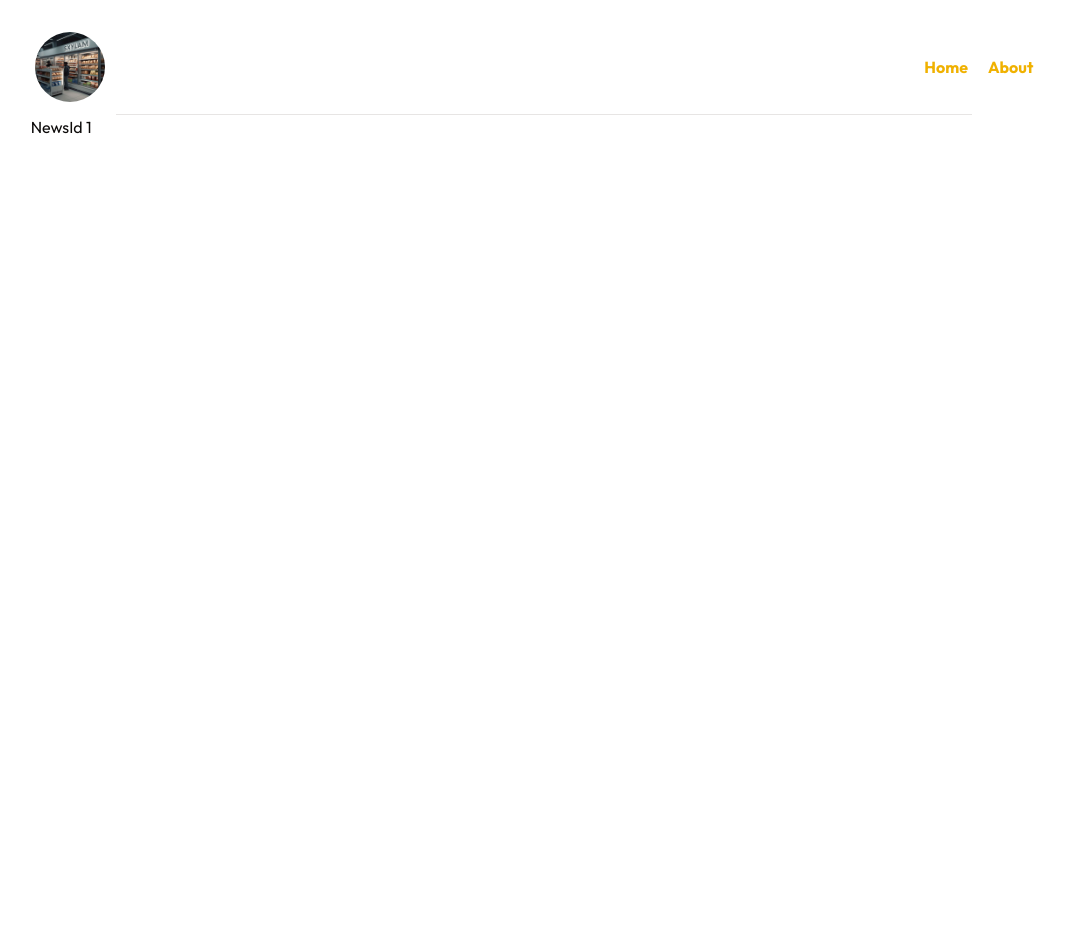
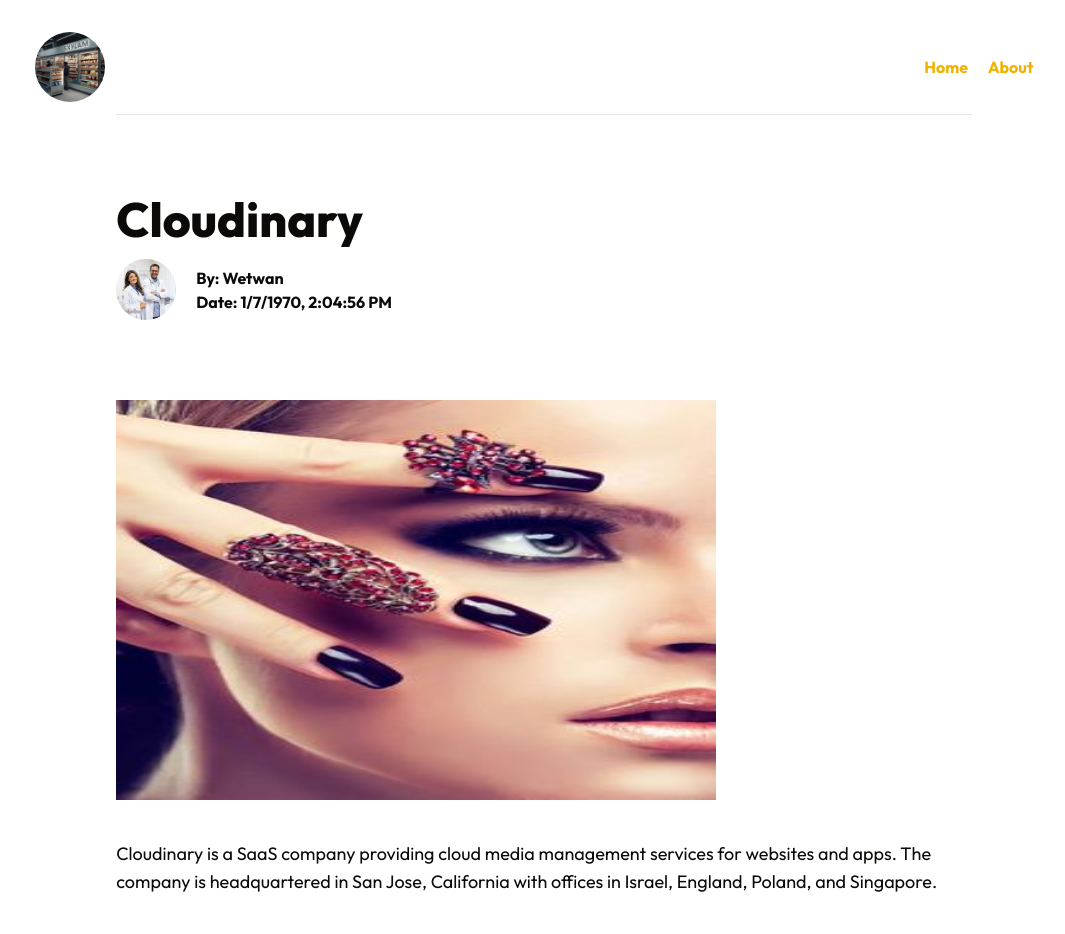
Before and after one commit to wetwan/news, a React (Vite) app: page /news/1 in a window 1280 px wide. Shown: the top 934 px of the page, without its empty margins (96-1161 px from the left). Before the commit the page ends 800 px from the top, so only its background shows below. Built offline with nearby package versions, Linux system fonts and the light colour scheme.

Commit message:
tag and author page completd

```diff
--- a/src/App.tsx
+++ b/src/App.tsx
@@ -2,6 +2,8 @@
 import Home from "./pages/Home";
 import NewsId from "./pages/NewsId";
 import Nav from "./components/nav";
+import Tag from "./pages/Tag";
+import Author from "./pages/Author";
 
 function App() {
   return (
@@ -11,6 +13,8 @@
         <Routes>
           <Route path="/" element={<Home />} />
           <Route path="/news/:id" element={<NewsId />} />
+          <Route path="/tag/:id" element={<Tag />} />
+          <Route path="/author/:id" element={<Author />} />
         </Routes>
       </Router>
     </div>
--- a/src/components/Category.tsx
+++ b/src/components/Category.tsx
@@ -1,4 +1,4 @@
-import { useNewsCreation } from "@/contest/newsContext";
+import { useNewsCreation } from "@/context/newsContext";
 import { useState } from "react";
 
 const Category = () => {
@@ -12,7 +12,9 @@
             key={i}
             onClick={() => setCat(item)}
             className={`border whitespace-nowrap px-5 py-2 capitalize rounded-xl cursor-pointer ${
-              item === cat ? "text-blue-400 font-bold border-blue-400" : "font-semibold"
+              item === cat
+                ? "text-blue-400 font-bold border-blue-400"
+                : "font-semibold"
             }`}
           >
             {item}
--- /dev/null
+++ b/src/components/News.tsx
@@ -0,0 +1,31 @@
+import { useNewsCreation } from "@/context/newsContext";
+import type { NewsType } from "@/types/types";
+import { Loader2Icon } from "lucide-react";
+
+import Item from "./OnNews";
+
+const News = () => {
+  const { news, loading } = useNewsCreation();
+
+  if (loading) {
+    return (
+      <div className="h-screen flex justify-center items-center">
+        <Loader2Icon
+          size="50"
+          className=" animate-spin duration-100 ease-in-out text-blue-600"
+        />
+      </div>
+    );
+  }
+  return (
+    <div className="mt-20 p-5">
+      <div className="grid lg:grid-cols-3 xl:grid-cols-4 sm:grid-cols-2 gap-4 items-center justify-between">
+        {news.map((item: NewsType) => (
+          <Item item={item} key={item.id} />
+        ))}
+      </div>
+    </div>
+  );
+};
+
+export default News;
--- /dev/null
+++ b/src/components/OnNews.tsx
@@ -0,0 +1,39 @@
+import type { NewsType } from "@/types/types";
+
+import { Link } from "react-router";
+
+interface ItemProp {
+  item: NewsType;
+}
+const Item = ({ item }: ItemProp) => {
+  return (
+    <div
+      key={item.id}
+      className="p-3 border overflow-hidden hover:scale-105 ease-in duration-500 hover:mx-1 rounded-xl hover:border-blue-300 "
+    >
+      <Link
+        to={`news/${item.id}`}
+        className="w-[300px] lg:w-[400px] h-[300px] overflow-hidden object-center items-center"
+      >
+        <img src={item.image} className=" object-cover w-full h-[300px]" />
+      </Link>
+      <div className="flex justify-between capitalize mt-3 items-start">
+        <div className=" flex flex-col">
+          <h2 className="text-2xl"> {item.title.slice(0, 10)}</h2>{" "}
+          <p className="font-medium">by: {item.by}</p>
+        </div>
+        <p className="px-2 py-1 rounded-md bg-blue-600 text-white border ">
+          {item.category}
+        </p>
+      </div>
+      <p className="mb-4">
+        {" "}
+        Date:{" "}
+        {item.time && new Date(item.time.seconds * 1000).toLocaleDateString()}
+      </p>
+      <h3 className="">{item.story.slice(0, 70)}....</h3>
+    </div>
+  );
+};
+
+export default Item;
--- a/src/contant/index.tsx
+++ b/src/constant/index.tsx
@@ -7,7 +7,7 @@
       "Cloudinary is a SaaS company providing cloud media management services for websites and apps. The company is headquartered in San Jose, California with offices in Israel, England, Poland, and Singapore.",
     title: "Cloudinary",
     by: "wetwan",
-    time: { seconds: 5678909876, nanoseconds: 45678987654 },
+    time: { seconds: 569096, nanoseconds: 45678987654 },
     category: "technology",
     id: "1",
     tag: ["technology", "Cloudinary"],
@@ -18,7 +18,7 @@
       "Cloudinary is a SaaS company providing cloud media management services for websites and apps. The company is headquartered in San Jose, California with offices in Israel, England, Poland, and Singapore.",
     title: "Cloudinary",
     by: "wetwan",
-    time: { seconds: 5678909876, nanoseconds: 45678987654 },
+    time: { seconds: 5679876, nanoseconds: 45678987654 },
     category: "sport",
     id: "2",
     tag: ["ronaldo", "nigeria", "club"],
@@ -29,9 +29,9 @@
       "Cloudinary is a SaaS company providing cloud media management services for websites and apps. The company is headquartered in San Jose, California with offices in Israel, England, Poland, and Singapore.",
     title: "Cloudinary",
     by: "wetwan",
-    time: { seconds: 5678909876, nanoseconds: 45678987654 },
+    time: { seconds: 56789876, nanoseconds: 45678987654 },
     category: "Entertainment",
-    id: "2",
+    id: "3",
     tag: ["Entertainment", "Cloudinary"],
     image: images.imgae4,
   },
--- a/src/contest/newsContext.tsx
+++ b/src/context/newsContext.tsx
@@ -1,7 +1,7 @@
 /* eslint-disable @typescript-eslint/no-explicit-any */
 /* eslint-disable react-refresh/only-export-components */
 
-import { Category, News } from "@/contant";
+import { Category, News } from "@/constant";
 import type { NewsType } from "@/types/types";
 import React, { createContext, useContext, useEffect, useState } from "react";
 
@@ -17,7 +17,7 @@
 const NewsContext = createContext<NewsContextType | undefined>(undefined);
 
 export function NewsProvider({ children }: { children: React.ReactNode }) {
-  const [loading, setLoading] = useState(false);
+  const [loading, setLoading] = useState(true);
   const [news, setNews] = useState<NewsType[]>([]);
   const [category, setCategory] = useState<any[]>([]);
 
@@ -32,8 +32,6 @@
     }
   };
 
-  console.log("news:", news);
-  console.log("category", category);
   const getCategory = async () => {
     setLoading(true);
     try {
--- a/src/main.tsx
+++ b/src/main.tsx
@@ -2,7 +2,7 @@
 import { createRoot } from "react-dom/client";
 import "./index.css";
 import App from "./App.tsx";
-import { NewsProvider } from "./contest/newsContext.tsx";
+import { NewsProvider } from "./context/newsContext.tsx";
 
 createRoot(document.getElementById("root")!).render(
   <NewsProvider>
--- /dev/null
+++ b/src/pages/Author.tsx
@@ -0,0 +1,58 @@
+/* eslint-disable react-hooks/exhaustive-deps */
+import Item from "@/components/OnNews";
+import { useNewsCreation } from "@/context/newsContext";
+import type { NewsType } from "@/types/types";
+import { Loader2Icon } from "lucide-react";
+import { useEffect, useState } from "react";
+import { useParams } from "react-router";
+
+const Author = () => {
+  const { id } = useParams();
+  const { news, loading, setLoading } = useNewsCreation();
+  const [author, setNewsdata] = useState<NewsType[]>([]);
+
+  const getAuthor = async () => {
+    setLoading(true);
+    try {
+      const find = news.filter((t) => t.by === id);
+      setNewsdata(find);
+    } catch (error) {
+      console.log("error:", error);
+    } finally {
+      setLoading(false);
+    }
+  };
+
+  useEffect(() => {
+    getAuthor();
+  }, [news]);
+
+  console.log(author);
+  if (loading) {
+    return (
+      <div className="h-screen flex justify-center items-center">
+        <Loader2Icon
+          size="50"
+          className=" animate-spin duration-100 ease-in-out text-blue-600"
+        />
+      </div>
+    );
+  }
+
+  return (
+    <div>
+      <div className="w-5/6 mx-auto">
+        <h1 className="my-16 text-3xl ">
+          Tag: <span className="uppercase  font-bold text-blue-400">{id}</span>
+        </h1>
+        <div className="grid lg:grid-cols-3 xl:grid-cols-4 sm:grid-cols-2 gap-4 items-center justify-between">
+          {author.map((item: NewsType) => (
+            <Item item={item} key={item.id} />
+          ))}
+        </div>
+      </div>
+    </div>
+  );
+};
+
+export default Author;
--- a/src/pages/Home.tsx
+++ b/src/pages/Home.tsx
@@ -1,4 +1,5 @@
 import Category from "@/components/Category";
+import News from "@/components/News";
 import SearchBox from "@/components/searchBox";
 
 const Home = () => {
@@ -6,6 +7,7 @@
     <div>
       <SearchBox />
       <Category />
+      <News />
     </div>
   );
 };
--- a/src/pages/NewsId.tsx
+++ b/src/pages/NewsId.tsx
@@ -1,8 +1,92 @@
-import { useParams } from "react-router";
+/* eslint-disable react-hooks/exhaustive-deps */
+import { images } from "@/assets";
+import { useNewsCreation } from "@/context/newsContext";
+import type { NewsType } from "@/types/types";
+import { Loader2Icon } from "lucide-react";
+import { useEffect, useState } from "react";
+import { Link, useParams } from "react-router";
 
 const NewsId = () => {
   const { id } = useParams();
-  return <div>NewsId {id}</div>;
+  const { news, loading, setLoading } = useNewsCreation();
+  const [newData, setNewsdata] = useState<NewsType>();
+
+  const getNewdata = async () => {
+    setLoading(true);
+    try {
+      const find = news.find((t) => t.id === id);
+      setNewsdata(find);
+    } catch (error) {
+      console.log("error:", error);
+    } finally {
+      setLoading(false);
+    }
+  };
+
+  useEffect(() => {
+    getNewdata();
+  }, [news]);
+
+  if (loading) {
+    return (
+      <div className="h-screen flex justify-center items-center">
+        <Loader2Icon
+          size="50"
+          className=" animate-spin duration-100 ease-in-out text-blue-600"
+        />
+      </div>
+    );
+  }
+  return (
+    <div className="mt-20 w-5/6 mx-auto ">
+      <h1 className="font-extrabold text-5xl capitalize my-4">
+        {newData?.title}
+      </h1>
+      <div className="flex items-center gap-5">
+        <img
+          src={images.imgae6}
+          height={60}
+          width={60}
+          className="rounded-full"
+          alt="author pic"
+        />
+        <div className="">
+          <Link
+            to={`/author/${newData?.by}`}
+            className=" capitalize text-md font-bold"
+          >
+            by: {newData?.by}
+          </Link>
+          <p className=" capitalize text-md font-bold">
+            date:{" "}
+            {newData?.time &&
+              new Date(newData.time.seconds * 1000).toLocaleString()}
+          </p>
+        </div>
+      </div>
+      <div className="mt-20">
+        <div className="h-[400px] w-[600px] overflow-hidden mb-10">
+          <img src={newData?.image} className="h-[400px] w-full" />
+        </div>
+
+        <p
+          dangerouslySetInnerHTML={{ __html: newData?.story ?? "" }}
+          className="text-lg"
+        />
+        <div className="flex gap-4 mt-10">
+          {newData?.tag.map((item) => (
+            <Link
+              to={`/tag/${item}`}
+              key={item}
+              className="border px-4 py-2 rounded-sm border-blue-400 capitalize"
+            >
+              {item}
+            </Link>
+          ))}
+        </div>
+      </div>
+    </div>
+  );
 };
 
 export default NewsId;
--- /dev/null
+++ b/src/pages/Tag.tsx
@@ -0,0 +1,56 @@
+/* eslint-disable react-hooks/exhaustive-deps */
+
+import Item from "@/components/OnNews";
+import { useNewsCreation } from "@/context/newsContext";
+import type { NewsType } from "@/types/types";
+import { Loader2Icon } from "lucide-react";
+import { useEffect, useState } from "react";
+import { useParams } from "react-router";
+
+const Tag = () => {
+  const { id } = useParams();
+  const { news, loading, setLoading } = useNewsCreation();
+  const [tags, setNewsdata] = useState<NewsType[]>([]);
+
+  const getTags = async () => {
+    setLoading(true);
+    try {
+      const filter = news.filter(
+        (newsItem) => newsItem.tag.includes(id as string) // Type assertion here
+      );
+      setNewsdata(filter);
+    } catch (error) {
+      console.log("error:", error);
+    } finally {
+      setLoading(false);
+    }
+  };
+  useEffect(() => {
+    getTags();
+  }, [news]);
+
+  if (loading) {
+    return (
+      <div className="h-screen flex justify-center items-center">
+        <Loader2Icon
+          size="50"
+          className=" animate-spin duration-100 ease-in-out text-blue-600"
+        />
+      </div>
+    );
+  }
+  return (
+    <div className="w-5/6 mx-auto">
+      <h1 className="my-16 text-3xl ">
+        Tag: <span className="uppercase  font-bold text-blue-400">{id}</span>
+      </h1>
+      <div className="grid lg:grid-cols-3 xl:grid-cols-4 sm:grid-cols-2 gap-4 items-center justify-between">
+        {tags.map((item: NewsType) => (
+          <Item item={item} key={item.id} />
+        ))}
+      </div>
+    </div>
+  );
+};
+
+export default Tag;
--- a/src/types/types.tsx
+++ b/src/types/types.tsx
@@ -3,12 +3,11 @@
   title: string;
   by: string;
   time: {
-    seconds?: number;
-    nanoseconds?: number;
+    seconds: number;
+    nanoseconds: number;
   };
   category: string;
   id: string;
   tag: string[];
   image: string;
-
 }
```
